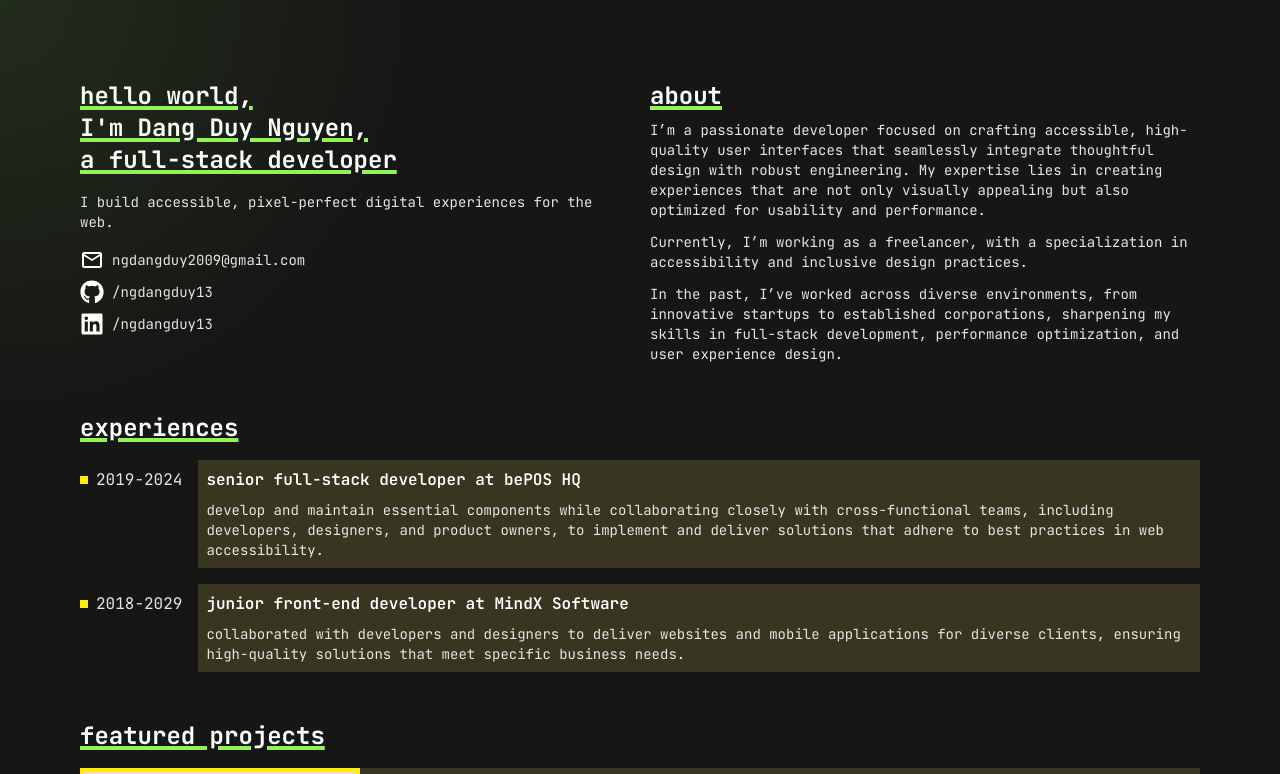
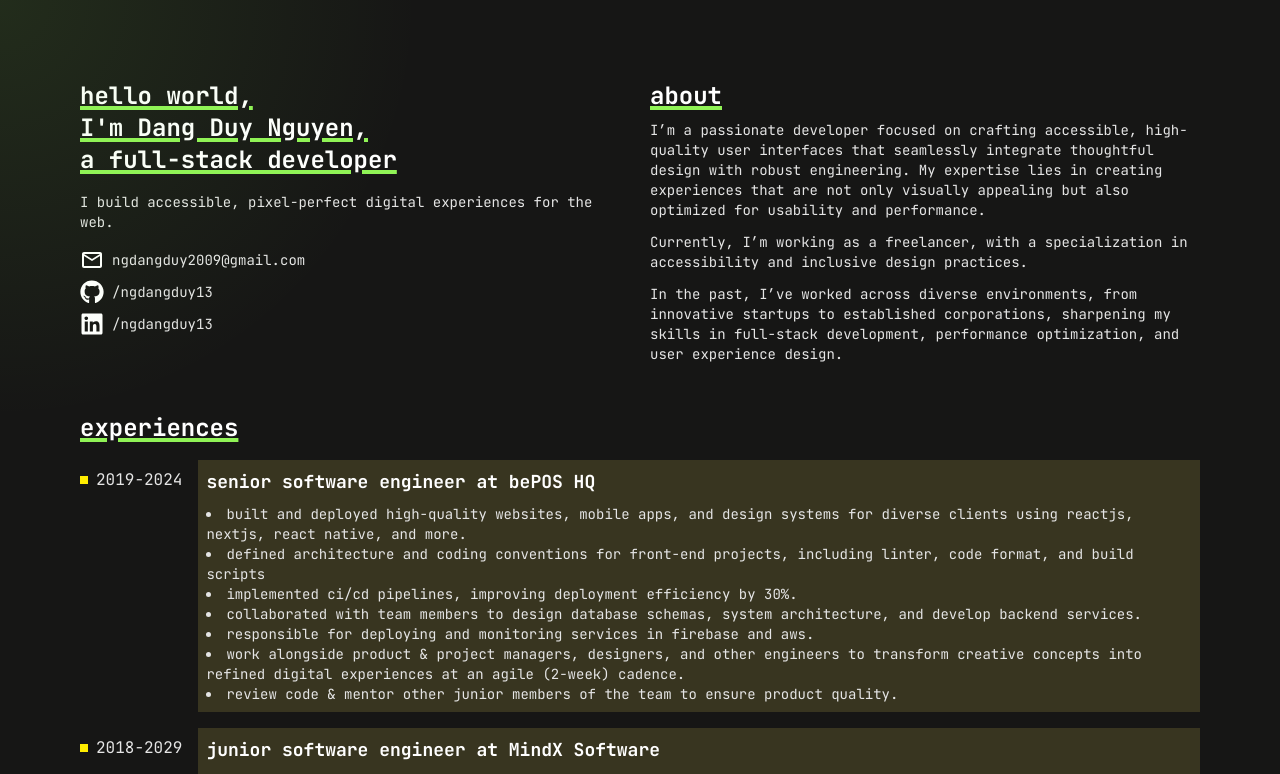
Before and after one commit to ngdangduy13/portfolio, a Next.js app: page / in a window 1280 px wide. Shown: the top 774 px of the page. Built offline with nearby package versions, Linux system fonts and the light colour scheme.

Commit message:
Update job titles and enhance experience descriptions in page.tsx

```diff
--- a/src/app/page.tsx
+++ b/src/app/page.tsx
@@ -10,15 +10,28 @@ import { MdOutlineMail } from "react-icons/md";
 const experiences = [
   {
     period: "2019-2024",
-    position: "senior full-stack developer at bePOS HQ",
+    position: "senior software engineer at bePOS HQ",
     description:
       "develop and maintain essential components while collaborating closely with cross-functional teams, including developers, designers, and product owners, to implement and deliver solutions that adhere to best practices in web accessibility.",
+    points: [
+      "Built and deployed high-quality websites, mobile apps, and design systems for diverse clients using ReactJS, NextJS, React Native, and more.",
+      "Defined architecture and coding conventions for front-end projects, including linter, code format, and build scripts",
+      "Implemented CI/CD pipelines, improving deployment efficiency by 30%.",
+      "Collaborated with team members to design database schemas, system architecture, and develop backend services.",
+      "Responsible for deploying and monitoring services in Firebase and AWS.",
+      "Work alongside product & project managers, designers, and other engineers to transform creative concepts into refined digital experiences at an agile (2-week) cadence.",
+      "Review code & mentor other junior members of the team to ensure product quality.",
+    ],
   },
   {
     period: "2018-2029",
-    position: "junior front-end developer at MindX Software",
+    position: "junior software engineer at MindX Software",
     description:
       "collaborated with developers and designers to deliver websites and mobile applications for diverse clients, ensuring high-quality solutions that meet specific business needs.",
+    points: [
+      "Developed, maintained, and shipped production code for over 5+ client websites primarily using ReactJS and NextJS.",
+      "Performed quality assurance tests on various sites to ensure cross-browser compatibility and mobile responsiveness.",
+    ],
   },
 ];
 
@@ -141,11 +154,17 @@ export default function Home() {
                     <span>{experience.period}</span>
                   </div>
 
-                  <div className="p-2 flex-1 bg-[rgba(189,176,78,0.2)] cursor-pointer">
-                    <div className="font-semibold text-white transition-all hover:underline hover:text-primary-500">
+                  <div className="p-2 flex-1 bg-[rgba(189,176,78,0.2)] cursor-pointer text-sm">
+                    <div className="font-bold text-lg text-white transition-all hover:underline hover:text-primary-500">
                       {experience.position}
                     </div>
-                    <div className="text-sm mt-2 text-neutral-200">{experience.description}</div>
+                    <div className="mt-2">
+                      {experience.points.map((item, i) => (
+                        <li key={`experience-${index}-${i}`} className="text-neutral-200">
+                          {item.toLowerCase()}
+                        </li>
+                      ))}
+                    </div>
                   </div>
                 </div>
               ))}
```
